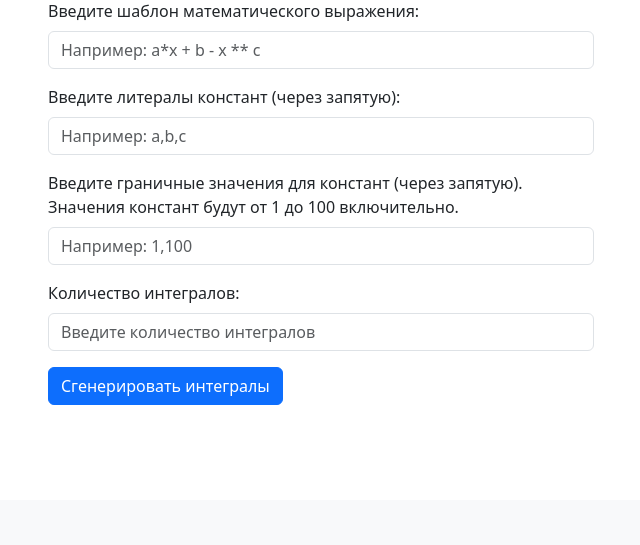
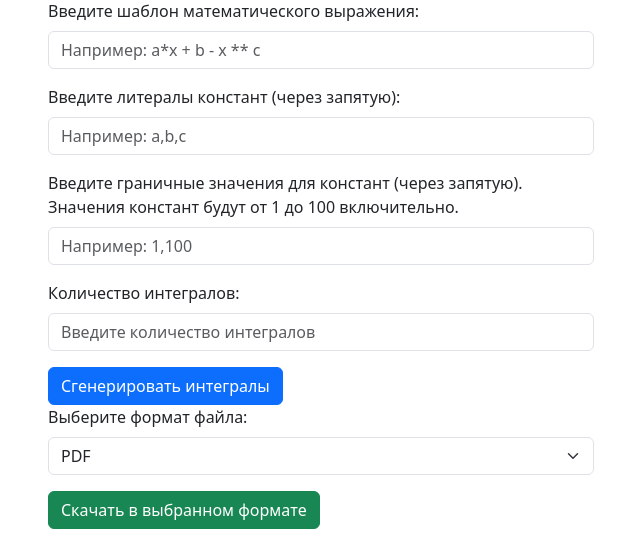
Before and after one commit to sariya23/generate_math_problems, a Flask app: page /higher_math/integrals in a window 1280 px wide. Shown: the part 300-845 px from the top of the page, without its empty margins (319-959 px from the left). Before the commit the page ends 705 px from the top, so only its background shows below. Run offline with Flask 3, Linux system fonts and the light colour scheme; some libraries are stand-ins or nearby versions.

Commit message:
Add new form to download expressions

```diff
--- a/templates/higher_math/integrals.html
+++ b/templates/higher_math/integrals.html
@@ -6,7 +6,20 @@
     <div class="row mt-5">
         <div class="col-md-6 mx-auto">
             {% include 'higher_math/generate_data_integral_form.html' %}
-            {% include 'higher_math/list_of_expression.html' %}
+            <div id="status">
+
+            </div>
+            <form id="dataForm" method="POST" action="/download">
+                <div class="mb-3">
+                    <label for="fileFormatSelect" class="form-label">Выберите формат файла:</label>
+                    <select class="form-select" name="file_format" id="fileFormatSelect">
+                        <option value="pdf">PDF</option>
+                        <option value="docx">DOCX</option>
+                        <option value="tex">TEX</option>
+                    </select>
+                    <button type="button" class="btn btn-success mt-3">Скачать в выбранном формате</button>
+                </div>
+            </form>
         </div>
     </div>
 </div>
@@ -33,10 +46,10 @@ document.addEventListener('DOMContentLoaded', function() {
         })
         .then(response => response.json())
         .then(function(response) {
-            document.getElementById('result').textContent = response;
+            document.getElementById('status').textContent = 'Генерация выполнена успешано!';
         })
         .catch(function(error) {
-            alert('Ошибка генерации. Введите корректные значения');
+            document.getElementById('status').textContent = 'Что-то пошло не так! Проверьте формат данных в форме';
         });
     });
 });
```
